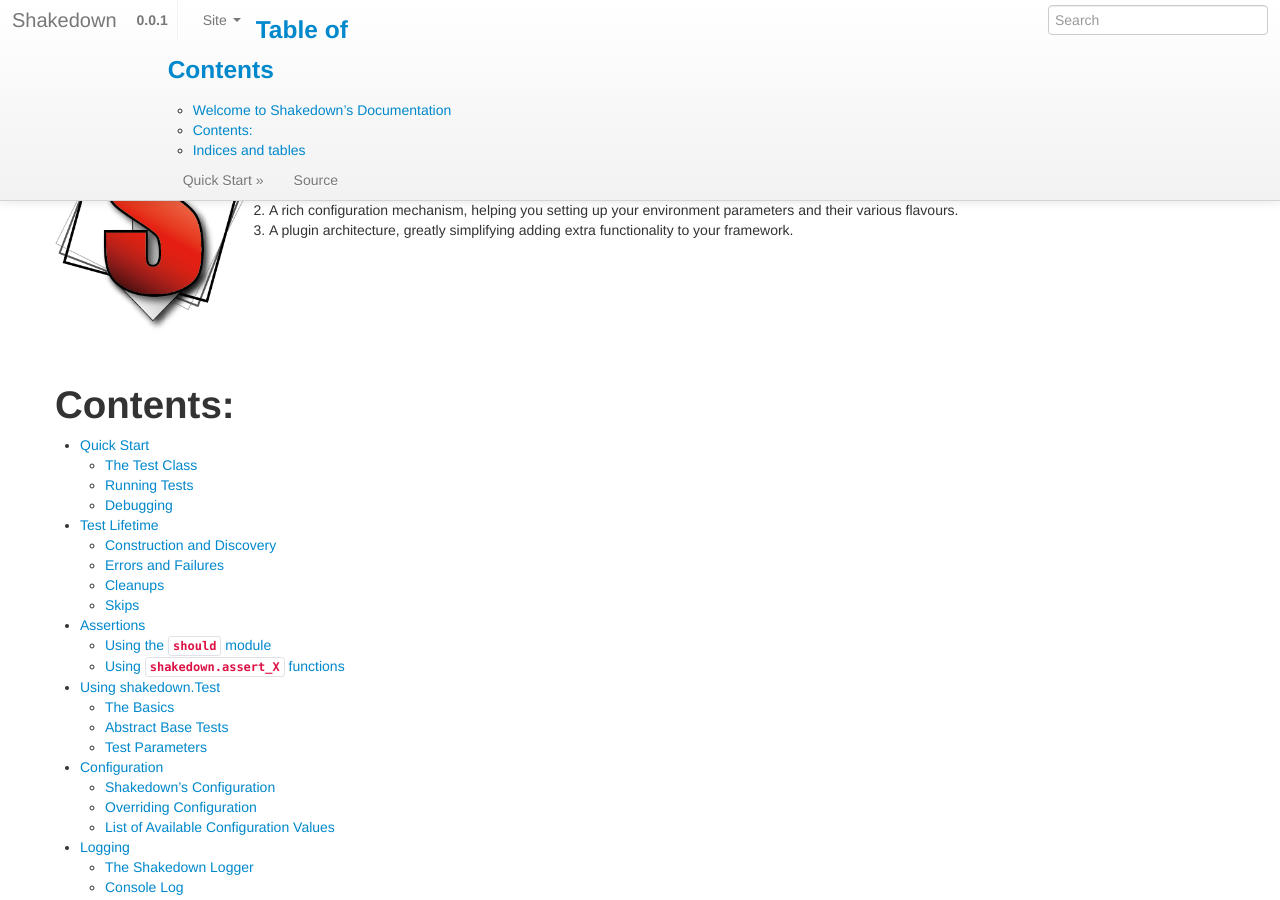
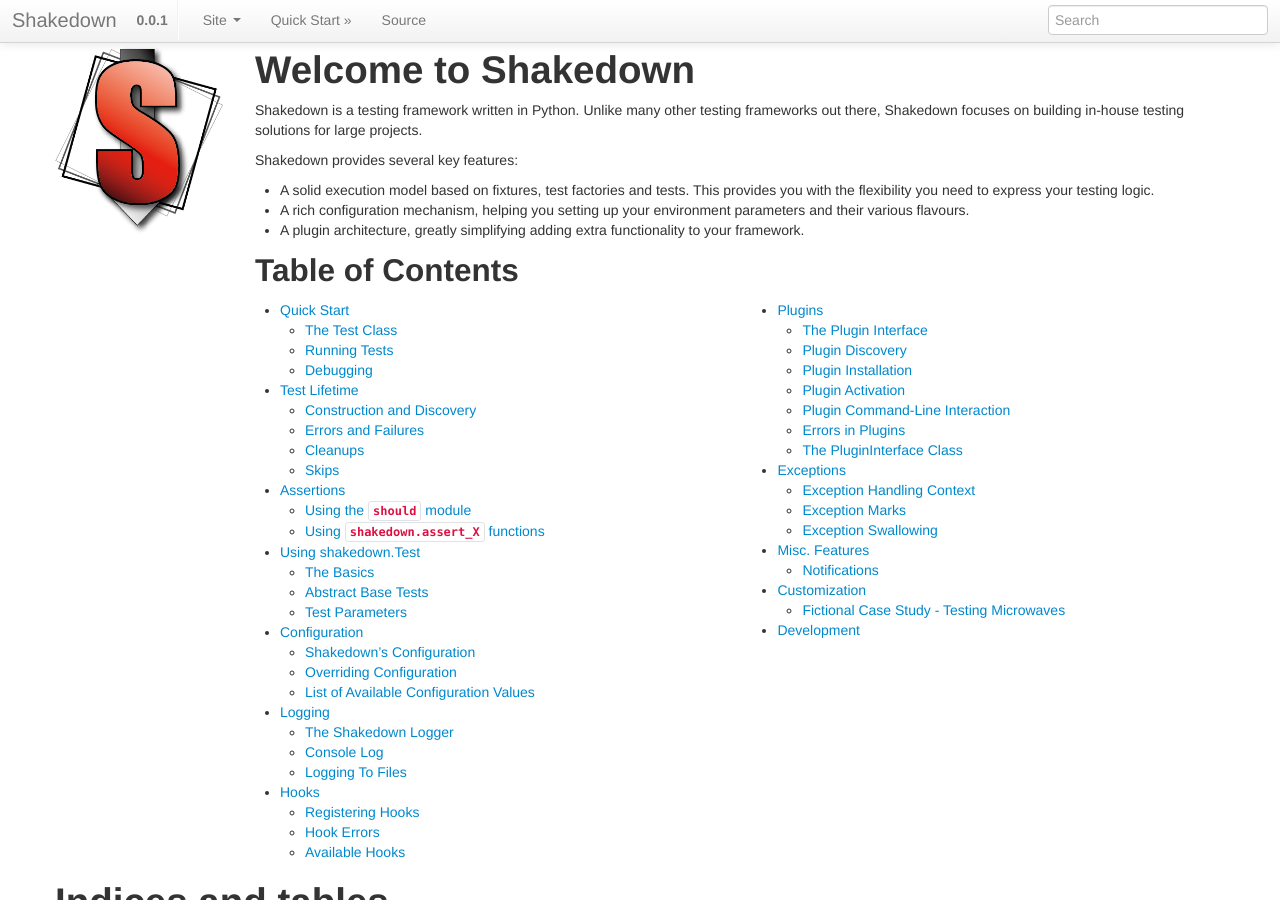
Before and after one commit to getslash/slash, a Sphinx documentation site: the page built from doc/index.rst, in a window 1280 px wide and 900 px high. Built offline with Sphinx 7.4.7, drawn with Linux system fonts in a browser that asks for light colours; some of the changed lines change nothing that is shown.

Commit message:
Documentation

```diff
--- a/doc/index.rst
+++ b/doc/index.rst
@@ -3,41 +3,58 @@
    You can adapt this file completely to your liking, but it should at least
    contain the root `toctree` directive.
 
-Welcome to Shakedown's Documentation
-====================================
+.. container:: row-fluid
 
-.. container::
+   .. container:: span2 visible-desktop
 
-   .. image:: logo.png
-      :align: left
-      :width: 200 px
+     .. image:: logo.png
+        :align: left
+        :width: 12 em
 
-   Shakedown is a testing framework written in Python. Unlike many other testing frameworks out there, Shakedown focuses on building in-house testing solutions for large projects.
+   .. container:: span10
 
-   Shakedown provides several key features:
+     .. raw:: html
 
-   1. A solid execution model based on fixtures, test factories and tests. This provides you with the flexibility you need to express your testing logic.
-   2. A rich configuration mechanism, helping you setting up your environment parameters and their various flavours.
-   3. A plugin architecture, greatly simplifying adding extra functionality to your framework.
+      <h1>Welcome to Shakedown</h1>
 
-Contents:
-=========
+     Shakedown is a testing framework written in Python. Unlike many other testing frameworks out there, Shakedown focuses on building in-house testing solutions for large projects.
 
-.. toctree::
-   :maxdepth: 2
+     Shakedown provides several key features:
 
-   tutorial
-   test_lifetime
-   assertions
-   the_test_test
-   configuration
-   logging
-   hooks
-   plugins
-   exceptions
-   features
-   customize
-   development
+     * A solid execution model based on fixtures, test factories and tests. This provides you with the flexibility you need to express your testing logic.
+     * A rich configuration mechanism, helping you setting up your environment parameters and their various flavours.
+     * A plugin architecture, greatly simplifying adding extra functionality to your framework.
+
+     .. raw:: html
+
+        <h2>Table of Contents</h2>
+
+     .. container:: row-fluid
+
+       .. container:: span6
+
+         .. toctree::
+           :maxdepth: 2
+
+           tutorial
+           test_lifetime
+           assertions
+           the_test_test
+           configuration
+           logging
+           hooks
+
+       .. container:: span6
+
+         .. toctree::
+           :maxdepth: 2
+
+           plugins
+           exceptions
+           features
+           customize
+           development
+
 
 
 
```
